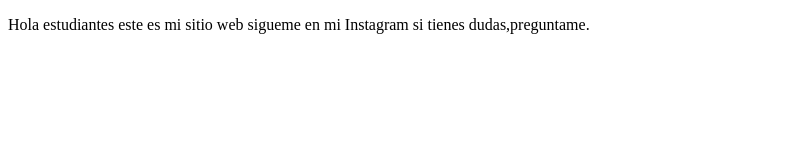
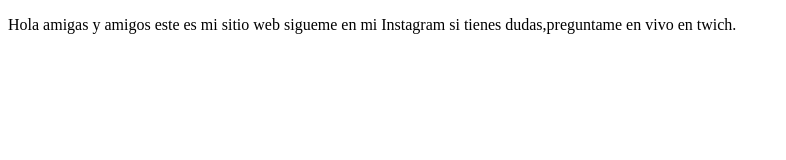
Before and after one commit to Mandalorian06/mamifero, a plain HTML site: page index.html in a window 1280 px wide. Shown: the whole page, without its empty margins (0-786 px from the left). Drawn offline with Linux system fonts and the light colour scheme.

Commit message:
cambios agregamos sitio de twich

```diff
--- a/index.html
+++ b/index.html
@@ -9,7 +9,7 @@
 </head>
 <body>
     <p>
-        Hola estudiantes este es mi sitio web sigueme en mi Instagram si tienes dudas,preguntame.
+        Hola amigas y amigos este es mi sitio web sigueme en mi Instagram si tienes dudas,preguntame en vivo en twich.
     </p>
 </body>
 </html>
```
